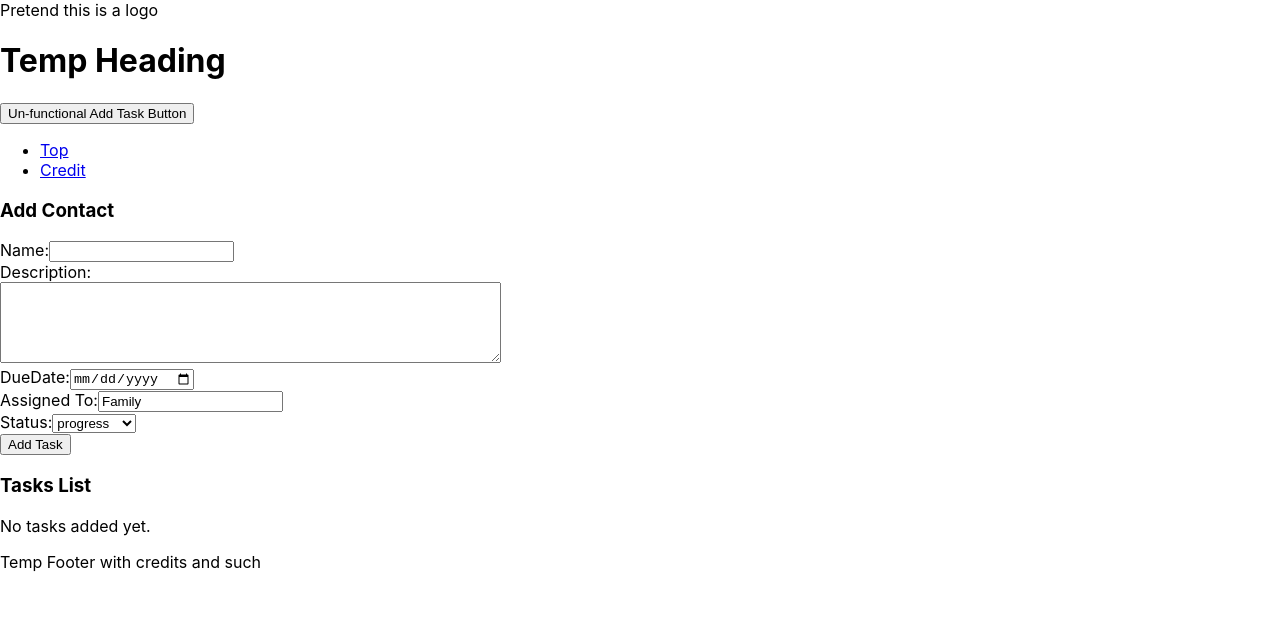
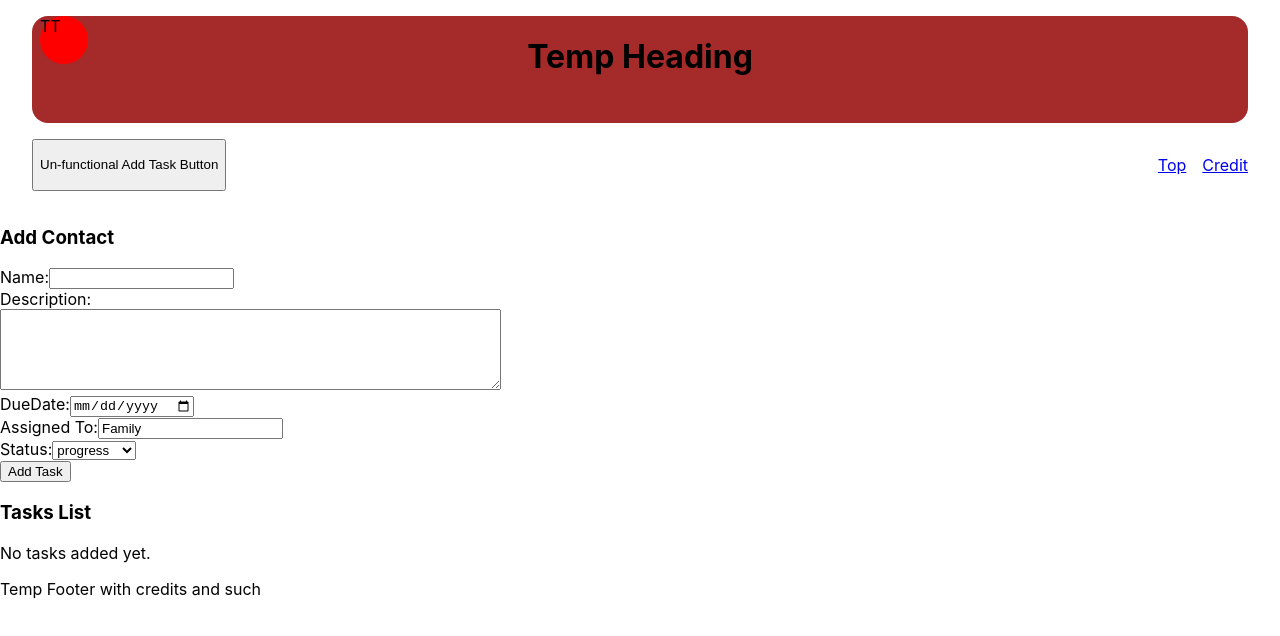
Before and after one commit to zara-sh/ToDoAppW13, a React (Create React App) app: page / in a window 1280 px wide. Shown: the top 636 px of the page. Built offline with nearby package versions, Linux system fonts and the light colour scheme.

Commit message:
Added Header css

```diff
--- /dev/null
+++ b/src/components/MainHeader.css
@@ -0,0 +1,59 @@
+#header {
+	padding: 1em 2em;
+
+	width: 100vw;
+	box-sizing: border-box;
+
+	display: flex;
+	flex-flow: column;
+
+	#header-display {
+		margin-bottom: 1em;
+		border-radius: 1em;
+		position: relative;
+		background: var(--col-main, brown);
+
+		display: flex;
+		justify-content: space-around;
+
+		.logo {
+			margin: auto 0;
+			position: absolute;
+			/* top: 1em; */
+			left: 0;
+			height: 100%;
+			width: 4em;
+
+			div {
+				margin: auto;
+				border-radius: 50%;
+				background: red;
+				height: 3em;
+				width: 3em;
+			}
+		}
+
+		h1 {
+			/* margin: 1em 0; */
+			/* position: absolute; */
+			top: 50%;
+			left: 0;
+			width: 100%;
+			height: 2em;
+
+			text-align: center;
+		}
+	}
+
+	nav {
+		display: flex;
+		justify-content: space-between;
+	}
+
+	ul {
+		list-style: none;
+
+		display: flex;
+		gap: 1em;
+	}
+}
--- a/src/components/MainHeader.js
+++ b/src/components/MainHeader.js
@@ -1,8 +1,12 @@
+import './MainHeader.css';
+
 export default function MainHeader() {
 	return (
 		<header id='header'>
 			<div id="header-display">
-				<div>Pretend this is a logo</div>
+				<div className='logo'>
+					<div>TT</div>
+				</div>
 				<h1>Temp Heading</h1>
 			</div>
 			<nav id="header-nav">
```
Also changed, not shown: noteNdoc/cssOrder.txt.
